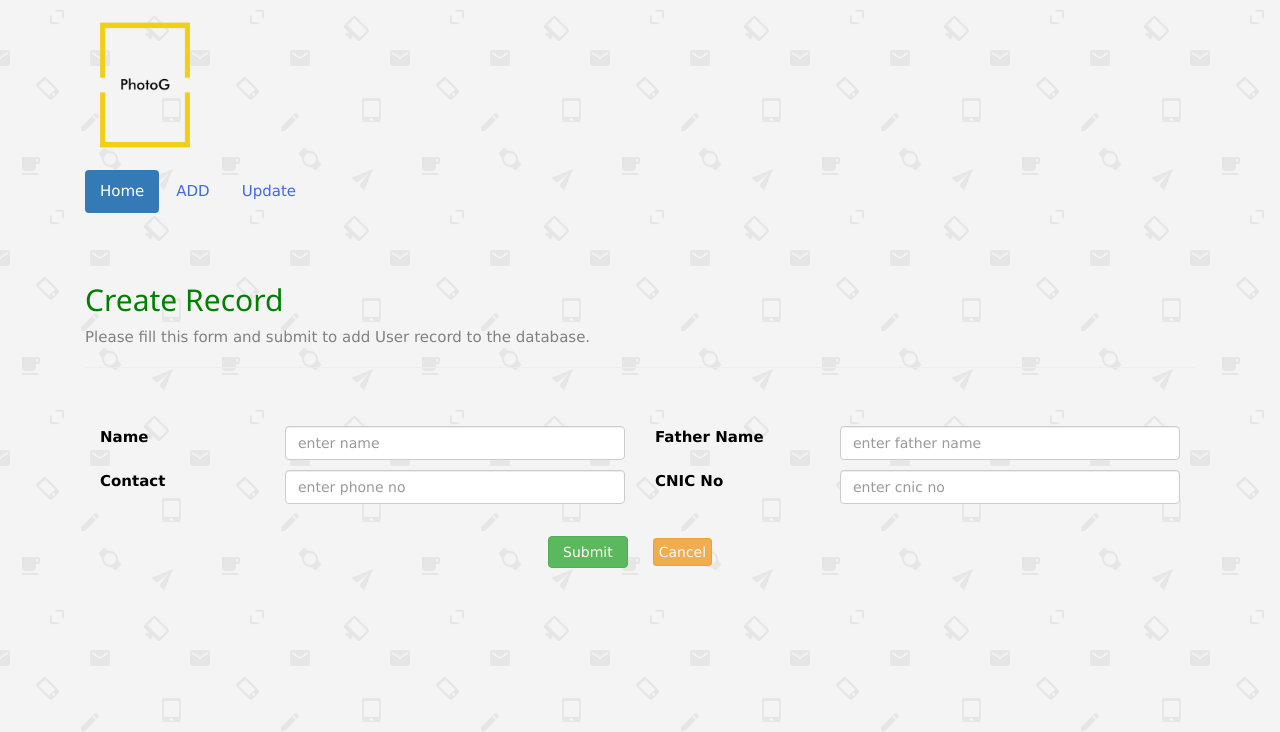
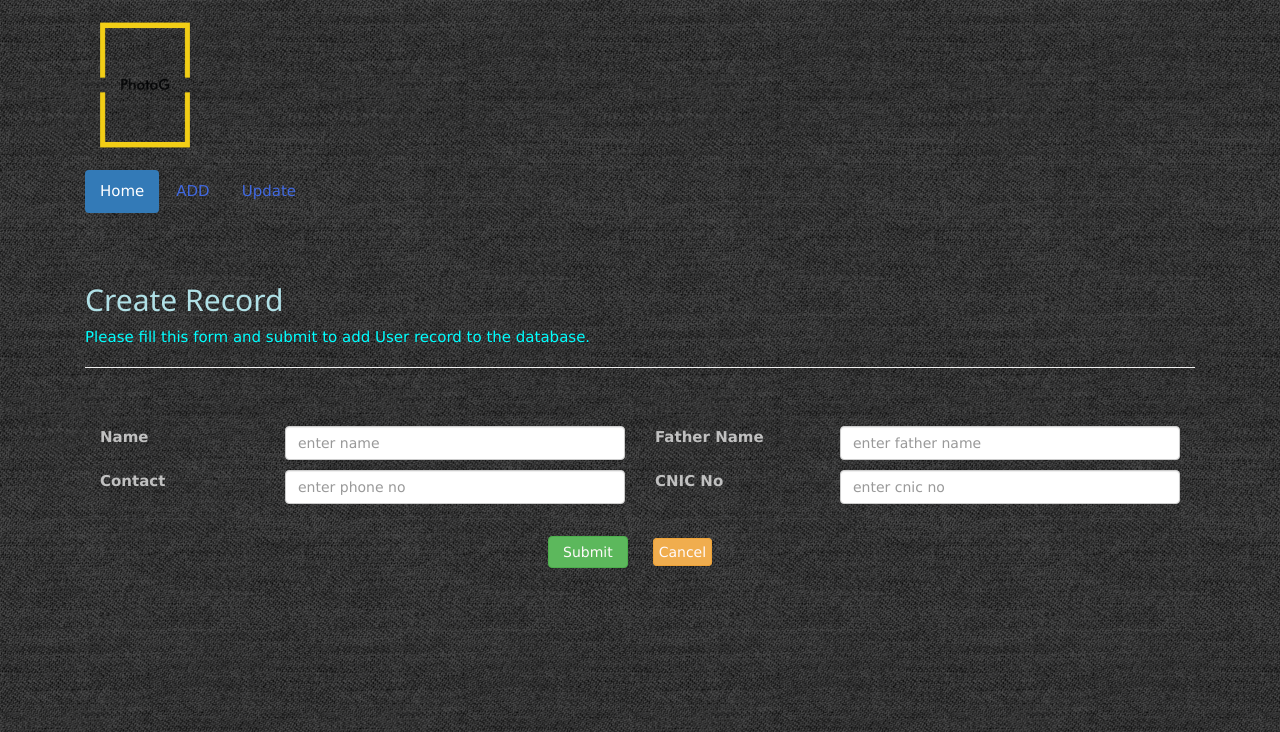
Before and after one commit to Usama868/CRUD, a PHP site: page /create.php in a window 1280 px wide. Shown: the top 732 px of the page. Run offline with PHP 8.4, Linux system fonts and the light colour scheme.

Commit message:
Merge origin/master
Conflicts:
	db-connect.php

```diff
--- a/Css/style.css
+++ b/Css/style.css
@@ -10,7 +10,9 @@
 
 
 
-
+    body1  {
+background: linear-gradient(to bottom, black 0%,black 50%,#000000 50%,white 50%,white 100%); /* W3C */
+}
 
 
 
--- a/create.php
+++ b/create.php
@@ -31,7 +31,7 @@ if($_SERVER["REQUEST_METHOD"] === "POST"){
     // Validate contact
     $input_contact = trim($_POST["contact"]);
     if(empty($input_contact)){
-        $contact_err = "Please enter the Correct no.";
+        $contact_err = "Please enter the  no.";
     } elseif(!ctype_digit($input_contact)){
         $contact_err = "Please enter a correct format.";
     } else{
@@ -41,10 +41,8 @@ if($_SERVER["REQUEST_METHOD"] === "POST"){
      //cnic no
     $input_cnic = trim($_POST["cnic"]);
     if(empty($input_cnic)){
-        $cnic_err = "Please enter the Correct cnic no.";
-    } elseif(!ctype_digit($input_cnic)){
-        $cnic_err = "Please enter a correct format.";
-    } else{
+        $cnic_err = "Please enter the  cnic no.";
+    }  else{
       $cnic = $input_cnic;
     }
 
@@ -106,7 +104,7 @@ if($_SERVER["REQUEST_METHOD"] === "POST"){
         </div>
 
     </head>
-    <body class="container" background="images/email-pattern.png">
+    <body class="container" background="images/fabric1.png">
 
 
         <nav class="col-md-6 navmargin">
@@ -131,8 +129,8 @@ if($_SERVER["REQUEST_METHOD"] === "POST"){
 
         <div class="col-md-12">
             <div class="page-header">
-            <h2 class="green">Create Record</h2>
-            <p class="gray">Please fill this form and submit to add User record to the database.</p>
+            <h2 class="peru">Create Record</h2>
+            <p class="aqua">Please fill this form and submit to add User record to the database.</p>
             </div>
                    <br/>
 
@@ -140,7 +138,7 @@ if($_SERVER["REQUEST_METHOD"] === "POST"){
 
             <div class="form-group">
                 <div class="<?php echo (!empty($name_err)) ? 'has-error' : ''; ?>">
-                <label class="col-md-2 black" for=Name">Name</label>
+                <label class="col-md-2 silver" for=Name">Name</label>
 
                 <div class="col-md-4">
                     <input name="name" type="text" id="focusedInput" class="form-control"   placeholder="enter name"  value="<?php echo $name; ?>">
@@ -149,7 +147,7 @@ if($_SERVER["REQUEST_METHOD"] === "POST"){
                 </div>
 
                 <div class="<?php echo (!empty($fathername_err)) ? 'has-error' : ''; ?>">
-                <label class="col-md-2 black" for="fname">Father Name</label>
+                <label class="col-md-2 silver" for="fname">Father Name</label>
                 <div class="col-md-4">
                     <input name="fathername" type="text" id="focusedInput" class="form-control"  placeholder="enter father name"  value="<?php echo $fathername; ?>">
                       <span class="help-block"><?php echo $fathername_err;?></span>
@@ -157,7 +155,7 @@ if($_SERVER["REQUEST_METHOD"] === "POST"){
                 </div>
 
                 <Div class="<?php echo (!empty($contact_err)) ? 'has-error' : ''; ?>">
-                    <label class="col-md-2 black" for="contact">Contact</label>
+                    <label class="col-md-2 silver" for="contact">Contact</label>
                 <div class="col-md-4">
                     <input name="contact" type="text" id="focusedInput" class="form-control"  placeholder="enter phone no" value="<?php echo $contact; ?>">
                       <span class="help-block"><?php echo $contact_err;?></span>
@@ -165,7 +163,7 @@ if($_SERVER["REQUEST_METHOD"] === "POST"){
                 </div>
 
                 <div class="<?php echo (!empty($cnic_err)) ? 'has-error' : ''; ?>">
-                  <label class="col-md-2 black" for="cnic">CNIC No</label>
+                  <label class="col-md-2 silver" for="cnic">CNIC No</label>
                 <div class="col-md-4">
                     <input name="cnic" type="text" id="focusedInput"  placeholder="enter cnic no" class="form-control" value="<?php echo $cnic; ?>">
                       <span class="help-block"><?php echo $cnic_err;?></span>
--- a/read.php
+++ b/read.php
@@ -84,7 +84,7 @@ if(isset($_GET["id"]) && !empty(trim($_GET["id"]))){
         }
     </style>
 </head>
-<body class="container" background="images/email-pattern.png">
+<body class="container" background="images/fabric1.png">
 
         <nav class="col-md-6 navmargin">
 
```
Also changed, not shown: index.php (+10 -4 lines), update.php (+8 -10 lines), images/pipes.png (added).
